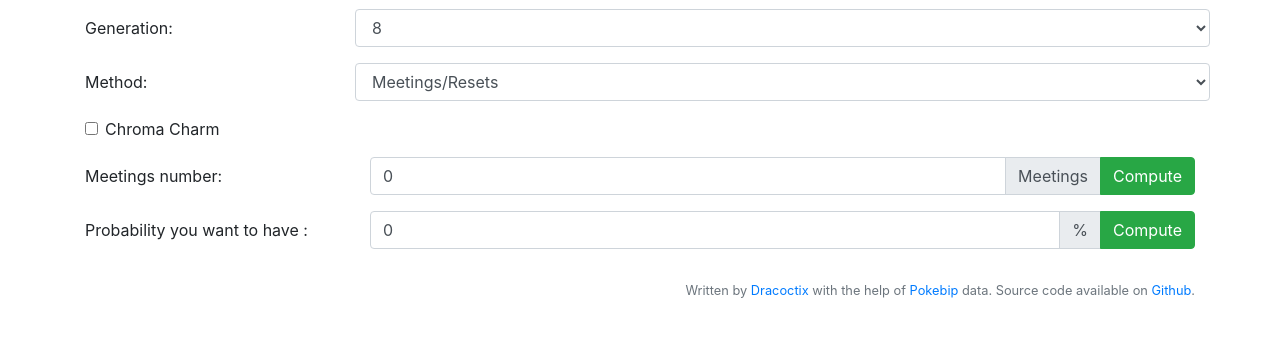
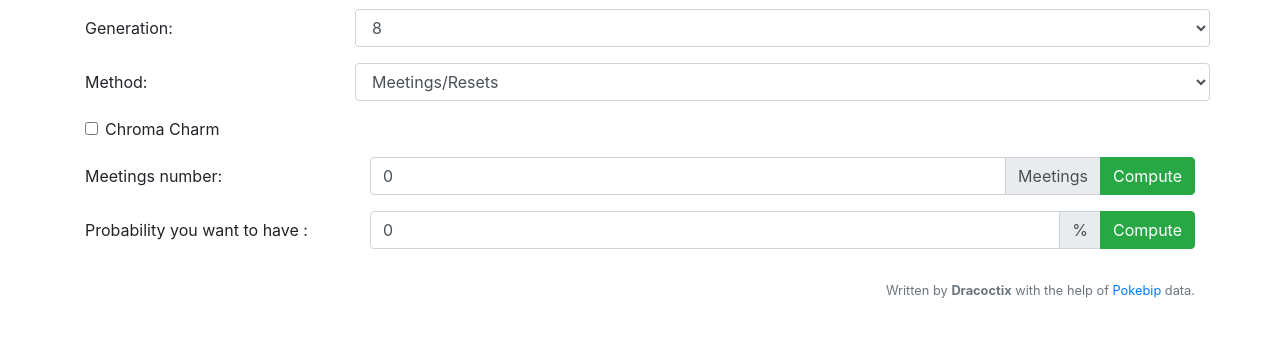
Before and after one commit to yanbuatois/pokemon-shiny-calculator, a website with bundled scripts: page index.html in a window 1280 px wide. Shown: the part 51-388 px from the top of the page. Built offline with nearby package versions, Linux system fonts and the light colour scheme.

Commit message:
Removed informations.

```diff
--- a/index.html
+++ b/index.html
@@ -65,9 +65,8 @@
             </div>
         </div>
         <div class="row">
-            <small class="col-12 text-muted text-right">Written by <a href="https://www.github.com/yanbuatois">Dracoctix</a> with the help of
-                <a href="https://www.pokebip.com/page/jeuxvideo/dossier_shasse/index">Pokebip</a> data. Source code available on
-                <a href="https://www.github.com/yanbuatois/pokemon-shiny-calculator">Github</a>.</small>
+            <small class="col-12 text-muted text-right">Written by <strong>Dracoctix</strong> with the help of
+                <a href="https://www.pokebip.com/page/jeuxvideo/dossier_shasse/index">Pokebip</a> data.</small>
         </div>
     </div>
     <script src="./scripts/main.js" type="module"></script>
```
